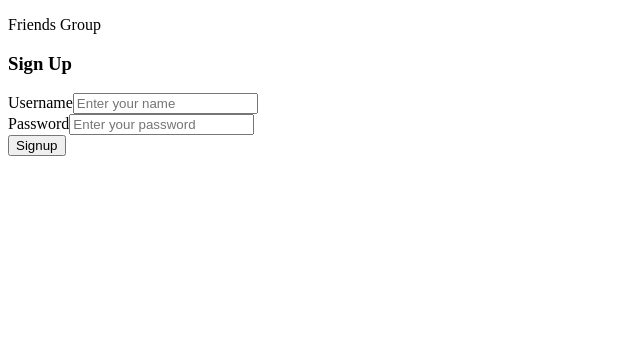
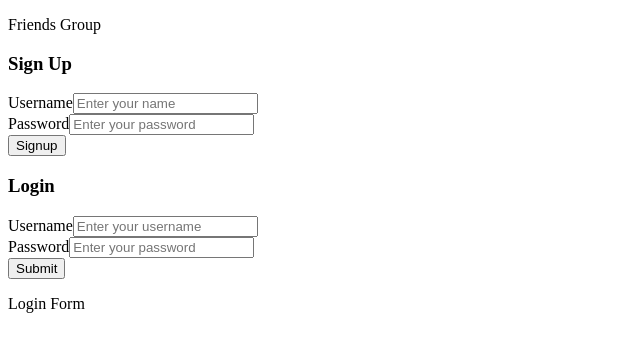
Before and after one commit to Portfolio-1-Insta-cloning/insta-frontend, a React (Create React App) app in the folder insta-frontend/: page / in a window 1280 px wide. Shown: the top 352 px of the page, without its empty margins (0-640 px from the left). Built offline with nearby package versions, Linux system fonts and the light colour scheme.

Commit message:
Login form is ready

```diff
--- a/insta-frontend/src/App.js
+++ b/insta-frontend/src/App.js
@@ -1,11 +1,15 @@
 import React from "react";
+
+// Components
 import SignUpForm from "./Components/SignUpForm";
+import LoginForm from "./Components/LoginForm";
 
 const App = () => {
   return (
     <div>
       <p>Friends Group</p>
-      <SignUpForm/>
+        <SignUpForm/>
+        <LoginForm/>
     </div>
   );
 }
--- /dev/null
+++ b/insta-frontend/src/Components/LoginForm.js
@@ -0,0 +1,51 @@
+import React, { useState } from "react";
+import { Button, Form, FormGroup, Label, Input, Container, Row, Col } from "reactstrap";
+import axios from "axios";
+
+const LoginForm = (props) => {
+
+    const [credentials, setCredentials] = useState({
+        username: "",
+        password: ""
+    });
+
+    const changeHandler = (e) => {
+        setCredentials({ ...credentials, [e.target.name]: e.target.value })
+    };
+
+    const submitHandler = (e) => {
+        e.preventDefault();
+        axios
+            .post("http://localhost:5000/api/users/login/", credentials)
+            .then((res) => {
+                console.log("login res", res);
+                localStorage.setItem("token", res.data.token);
+                props.history.push("/");
+            })
+        .catch(err => console.log(err))
+    }
+
+    return (
+        <Container>
+            <Row>
+                <Col>
+                    <h3>Login</h3>
+                    <Form onSubmit={submitHandler}>
+                        <FormGroup>
+                            <Label for="username">Username</Label>
+                            <Input type="text" name="username" id="username" placeholder="Enter your username" onChange={ changeHandler}/>
+                        </FormGroup>
+                        <FormGroup>
+                            <Label for="password">Password</Label>
+                            <Input type="password" name="password" id="password" placeholder="Enter your password" onChange={ changeHandler}/>
+                        </FormGroup>
+                        <Button>Submit</Button>
+                    </Form>
+                </Col>
+            </Row>
+            <p>Login Form</p>
+        </Container>
+    )
+}
+
+export default LoginForm;
```
